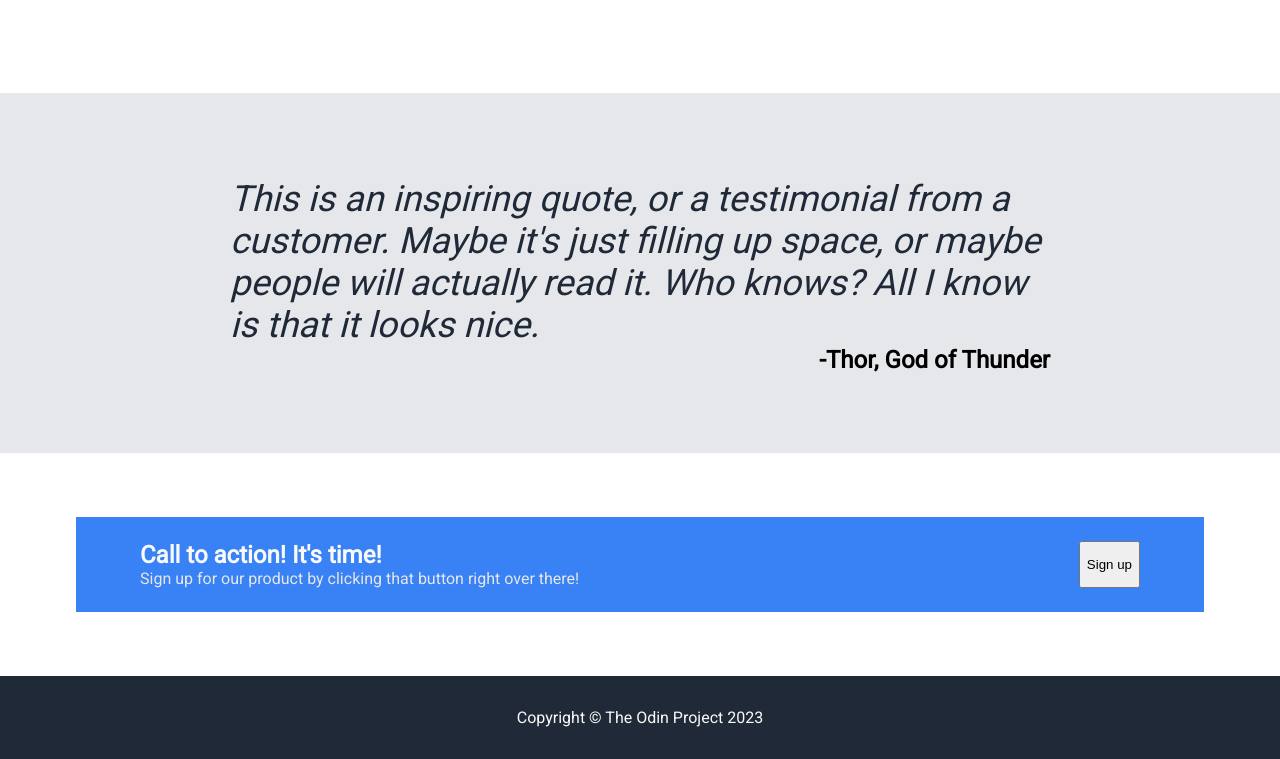
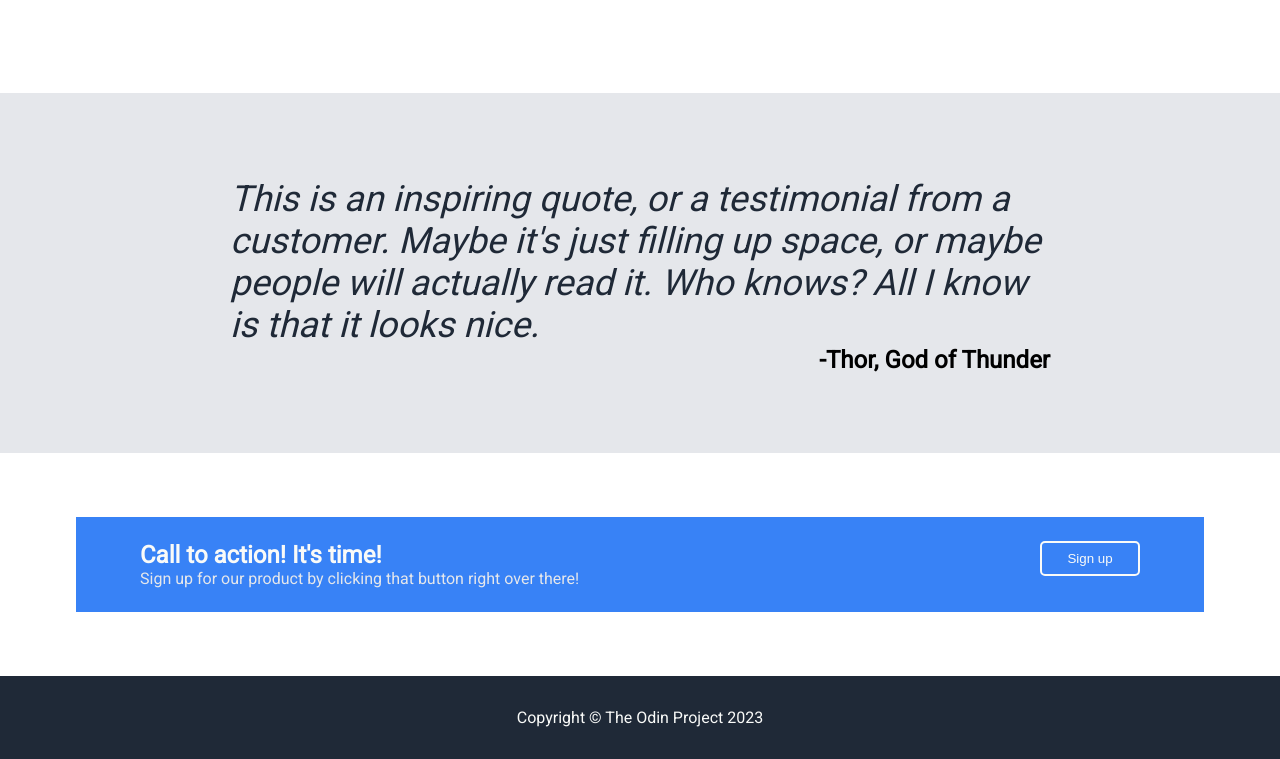
Before and after one commit to lukemawuntu/odin-landing-page, a plain HTML site: page index.html in a window 1280 px wide. Shown: the part 738-1497 px from the top of the page. Drawn offline with Linux system fonts and the light colour scheme.

Commit message:
Change button appearance

```diff
--- a/style.css
+++ b/style.css
@@ -160,6 +160,16 @@ img{
   color: #E5E7EB
 }
 
+.action-sign-up{
+  color:#F9FAF8;
+  background-color: #3882F6;
+  border: 2px solid #F9FAF8;
+  border-radius: 5px;
+  width: 100px;
+  height: 35px;
+  padding: 4px;
+}
+
 /* footer */
 
 .footer{
```
